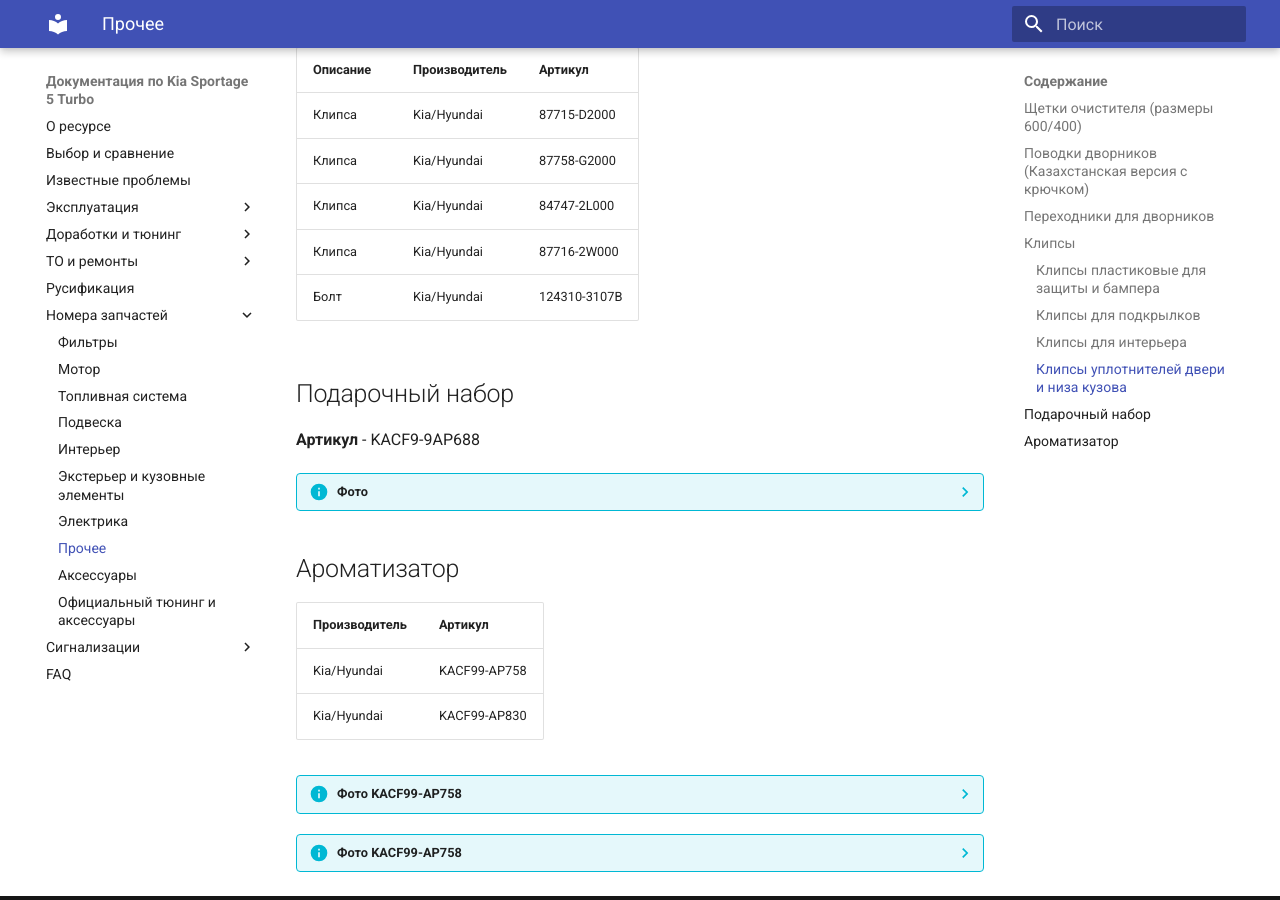
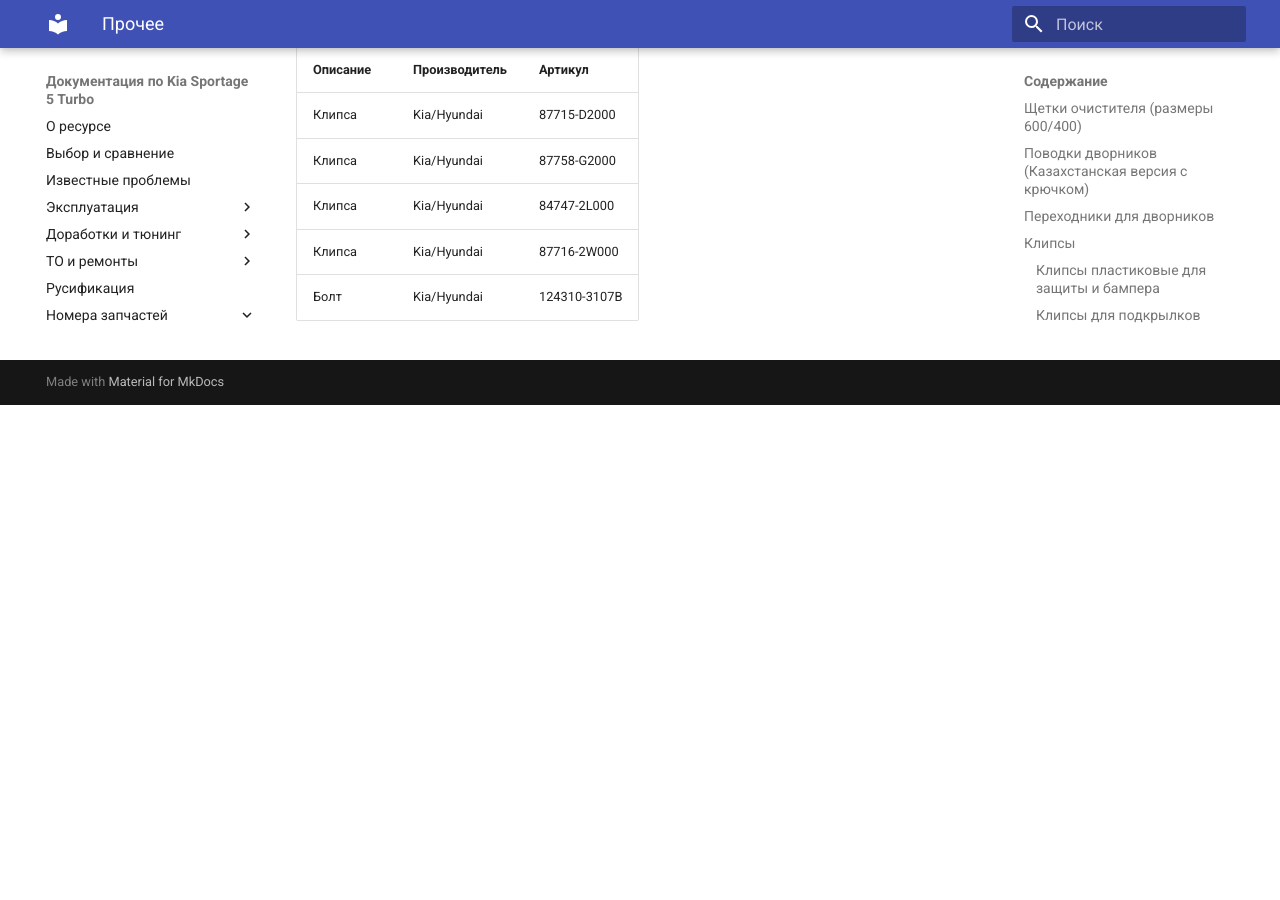
Before and after one commit to kia-sportage-docs/kia-sport5-docs, an MkDocs documentation site: the page built from docs/part/other.md, in a window 1280 px wide and 900 px high, scrolled down 2300 px. Built offline with MkDocs 1.6.1 and Material for MkDocs 9.7.7, drawn with Linux system fonts in a browser that asks for light colours; after the commit the page ends 2705 px from its top, so only the background shows below that.

Commit message:
Изменение навигации

```diff
--- a/docs/part/other.md
+++ b/docs/part/other.md
@@ -71,31 +71,3 @@
 | Клипса | Kia/Hyundai | 84747-2L000 |
 | Клипса | Kia/Hyundai | 87716-2W000 |
 | Болт | Kia/Hyundai | 124310-3107B |
-
-
-## Подарочный набор
-
-**Артикул** - KACF9-9AP688
-
-??? info "Фото"
-    ![Images title](../images/pod_nabor_1.webp){ loading=lazy }
-    ![Images title](../images/pod_nabor2.avif){ loading=lazy }
-    ![Images title](../images/pod_nabor3.avif){ loading=lazy }
-
-## Ароматизатор
-
-| Производитель | Артикул |
-|---|---|
-| Kia/Hyundai | KACF99-AP758 |
-| Kia/Hyundai | KACF99-AP830 |
-
-??? info "Фото KACF99-AP758"
-    ![Images title](../images/KACF99-AP758_1.avif){ loading=lazy }
-    ![Images title](../images/KACF99-AP758_2.avif){ loading=lazy }
-    ![Images title](../images/KACF99-AP758_3.avif){ loading=lazy }
-    ![Images title](../images/KACF99-AP758_4.avif){ loading=lazy }
-    ![Images title](../images/KACF99-AP758_5.avif){ loading=lazy }
-
-??? info "Фото KACF99-AP758"
-    ![Images title](../images/KACF99-AP830_1.avif){ loading=lazy }
-    ![Images title](../images/KACF99-AP830_2.avif){ loading=lazy }
--- a/mkdocs.yml
+++ b/mkdocs.yml
@@ -38,6 +38,7 @@
     - 'Отключение функции старт/стоп': improvement/start-stop-off.md
     - 'Установка видеорегистратора': improvement/video-register.md
   - 'ТО и ремонты':
+    - service/index.md
     - 'График ТО': service/to.md
     - 'Технические жидкости': service/oil.md
     - 'Инструкции по ремонту и обслуживанию':
```
Also changed, not shown: other parts of docs/part/other.md (+3 -3 lines), docs/part/accessories.md (+0 -6 lines), docs/service/index.md (added, +16 -0 lines), docs/service/manuals/glass-heat.md (+12 -10 lines).
